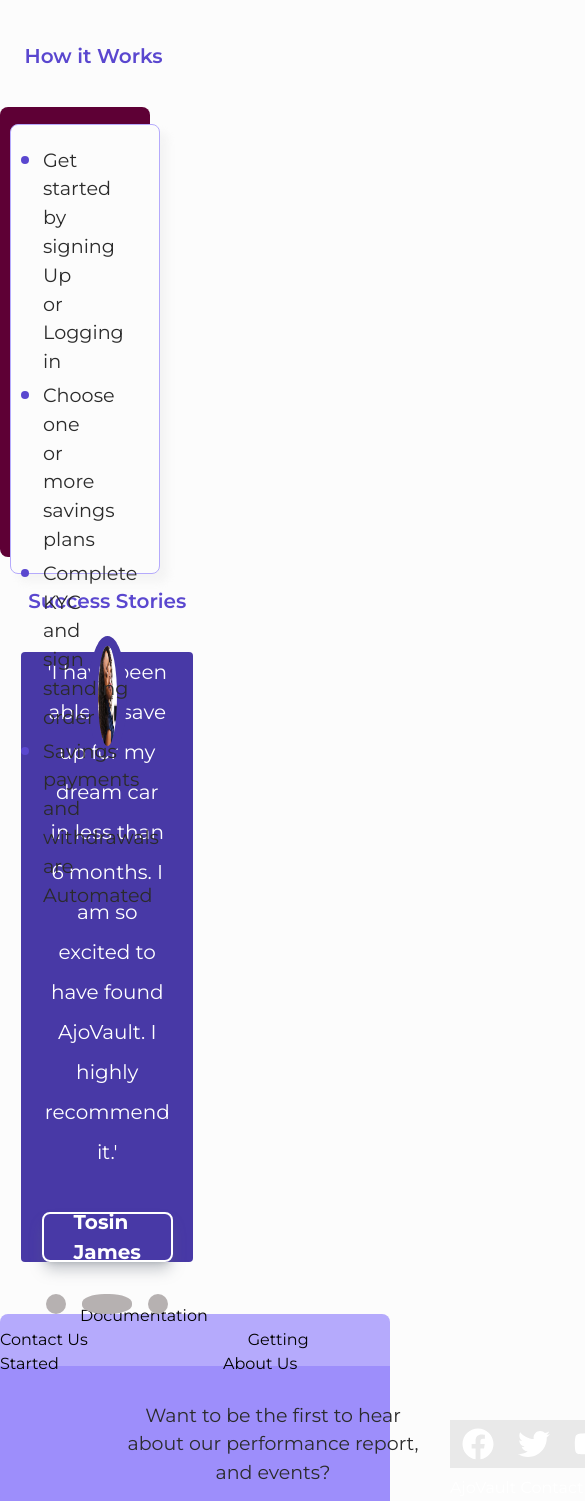
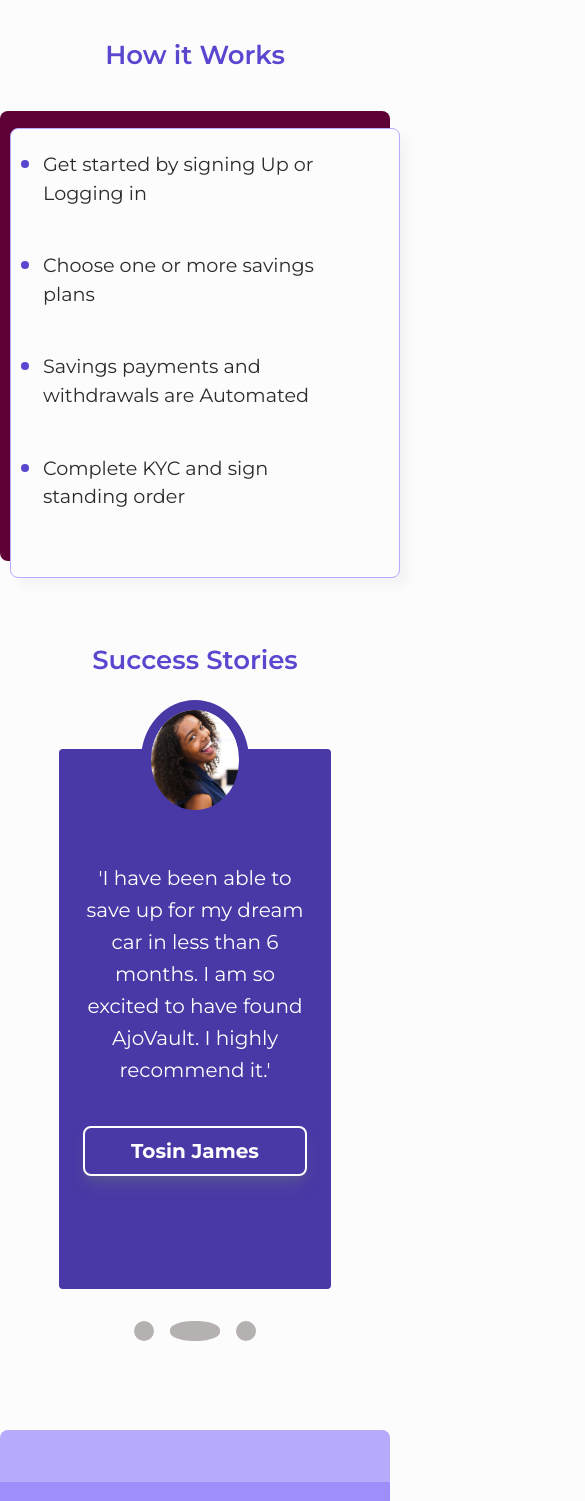
Before and after one commit to AjoVault/ajoVault-web-app, a React (Vite) app: page / in a window 390 px wide. Shown: the part 2660-4161 px from the top of the page, 585 px wide, since content can reach past the window. Built offline with nearby package versions, Linux system fonts and the light colour scheme.

Commit message:
fix: carousel fixed

```diff
--- a/src/components-landingPage/Carousel/SuccessStory.jsx
+++ b/src/components-landingPage/Carousel/SuccessStory.jsx
@@ -35,14 +35,14 @@
 
     return (
         <div className="relative text-white rounded-[8px] h-[80%] flex flex-col justify-center items-center">
-            <img src={currentComment.image} className="absolute w-[18%] h-[120px] border-[10px] top-0 rounded-[50%] border-[#4839A6]" alt="" />
+            <img src={currentComment.image} className="absolute w-[40%] lg:w-[18%] h-[120px]  border-[10px] top-0 rounded-[50%] border-[#4839A6]" alt="" />
 
-            <div className="flex flex-col  justify-center items-center rounded-[4px] h-[80%] mt-4 w-[80%] bg-[#4839A6] text-[20px] font-extralight px-6">
-                <p className="leading-10 pb-10 text-center">
+            <div className="flex flex-col  justify-center items-center rounded-[4px] h-[80%] mt-4 w-[100%] lg:w-[80%] bg-[#4839A6] text-[20px] font-extralight px-6">
+                <p className="lg:leading-10 leading-8 pb-10 text-center">
                     &apos;{currentComment.text}&apos;
                 </p>
-                <div className="flex  border-white rounded-[8px] border-[2px] shadow-lg shadow-gray-500/40 px-[30px] h-[50px] justify-center items-center">
-                    <h3 className="text-[20px] font-bold">
+                <div className="flex  border-white rounded-[8px] border-[2px] shadow-lg shadow-gray-500/40  px-[10px] lg:px-[30px] h-[50px] justify-center items-center">
+                    <h3 className="text-[20px] font-bold sm:text-[14px]  w-[200px] text-center">
                         {currentComment.author}
                     </h3>
                 </div>
--- a/src/components-landingPage/Footer/Footer.jsx
+++ b/src/components-landingPage/Footer/Footer.jsx
@@ -24,7 +24,7 @@
     <footer className="footer-container">
       <div className="footer-content">
         <div className="header-footer-links-container">
-          <ul className="header-footer-links">
+          <ul className="header-footer-links hidden lg:flex">
             <a href="">Documentation</a>
             <a href=""> Contact Us</a>
             <a href="">Getting Started</a>
@@ -59,7 +59,7 @@
                 <button type="submit">Hop In</button>
               </div>
             </div>
-            <div className="Social-media-links">
+            <div className="Social-media-links hidden lg:flex">
               <div className="social-icons">
                 <a
                   href="https://www.facebook.com/"
--- a/src/components-landingPage/how-it-works/success.css
+++ b/src/components-landingPage/how-it-works/success.css
@@ -7,7 +7,6 @@
 
 .testimonial-header {
 	color: #5a47cf;
-	font-size: 3rem;
 	font-weight: 600;
 	padding-bottom: 20px;
 }
@@ -20,33 +19,55 @@
 	justify-content: center;
 	align-items: center;
 }
+
 @media (max-width: 910px) {
 	.testimonials {
 		flex-direction: column;
 		height: 100%;
+		justify-content: center;
+		align-items: center;
+		width: 100%;
+
+	}
+	.testimonials-container {
+		width: 100%;
+
+	}
+
+	.secondary-container {
+		width: 100%;
+
+	}
+
+	.list-container ul{
 		width: 100%;
 	}
-	.secondary-container{
-		width: 100%;
+	.list-container1 li {
+		margin: 0 16px;
+		list-style-type: disc;
 	}
-	.list-container{
-		width: 100%;
-	}
-	}
-	.list-container1 ul{
-		width: 100%;
-	}
-	.list-container1 li{
-		font-size: 0.2rem;
+	.carousel-container{
+		height: 100vh;
 
 	}
+}
+
+.list-container1 ul {
+	width: 100%;
+}
+
+.list-container1 li {
+	font-size: 0.2rem;
+
+}
 
 .secondary-container {
 	width: 50%;
 	position: relative;
 
 }
-.carousel-container{
+
+.carousel-container {
 	width: 55%;
 	display: flex;
 	flex-direction: column;
@@ -55,7 +76,6 @@
 }
 
 .list-container {
-	width: 800px;
 	height: 450px;
 	background-color: #5e0035;
 	z-index: 1;
@@ -66,7 +86,6 @@
 	display: flex;
 	flex-direction: column;
 	justify-content: space-between;
-	width: 80%;
 	height: 450px;
 	margin: 16px 0px;
 	padding: 16px 66px 66px 16px;
--- a/src/components-landingPage/how-it-works/success.jsx
+++ b/src/components-landingPage/how-it-works/success.jsx
@@ -8,21 +8,21 @@
 
 			<section className="testimonials mt-8 lg:mt-0">
 				<div className="testimonials-container gap-4">
-					<h1 className="testimonial-header text-[20px] lg:text-[44px] ">How it Works</h1>
+					<h1 className="testimonial-header text-[26px] lg:text-[44px] ">How it Works</h1>
 					<div className="secondary-container w-full lg:w-[80%] ">
-						<div className="list-container w-[80%]"></div>
-						<div className="list-container1">
-							<ul cl>
-								<li><p>Get started by signing Up or Logging in</p></li>
+						<div className="list-container w-full"></div>
+						<div className="list-container1 w-[80%]">
+							<ul className="text-[16px]">
+								<li><p className="">Get started by signing Up or Logging in</p></li>
 								<li>Choose one or more savings plans</li>
-								<li>Complete KYC and sign standing order</li>
-								<li>Savings payments and withdrawals are Automated</li>
+								<li className="">Savings payments and withdrawals are Automated</li>
+								<li className="x">Complete KYC and sign standing order</li>
 							</ul>
 						</div>
 					</div>
 				</div>
 				<div className="carousel-container">
-					<h1 className="testimonial-header text-[20px] lg:text-[44px]">Success Stories</h1>
+					<h1 className="testimonial-header text-[26px] lg:text-[44px]">Success Stories</h1>
 					<SuccessStory />
 				</div>
 			</section>
--- a/src/components-landingPage/navbar/navbar.jsx
+++ b/src/components-landingPage/navbar/navbar.jsx
@@ -17,7 +17,7 @@
       </div>
       </div>
       <div className="navbar-link-container">
-        <a href="#">Contact Us</a>
+        <a href="#" className="hidden lg:flex">Contact Us</a>
         <Link to={"/Register"}>
           <button className="primary-button">Get Started</button>
         </Link>
```
